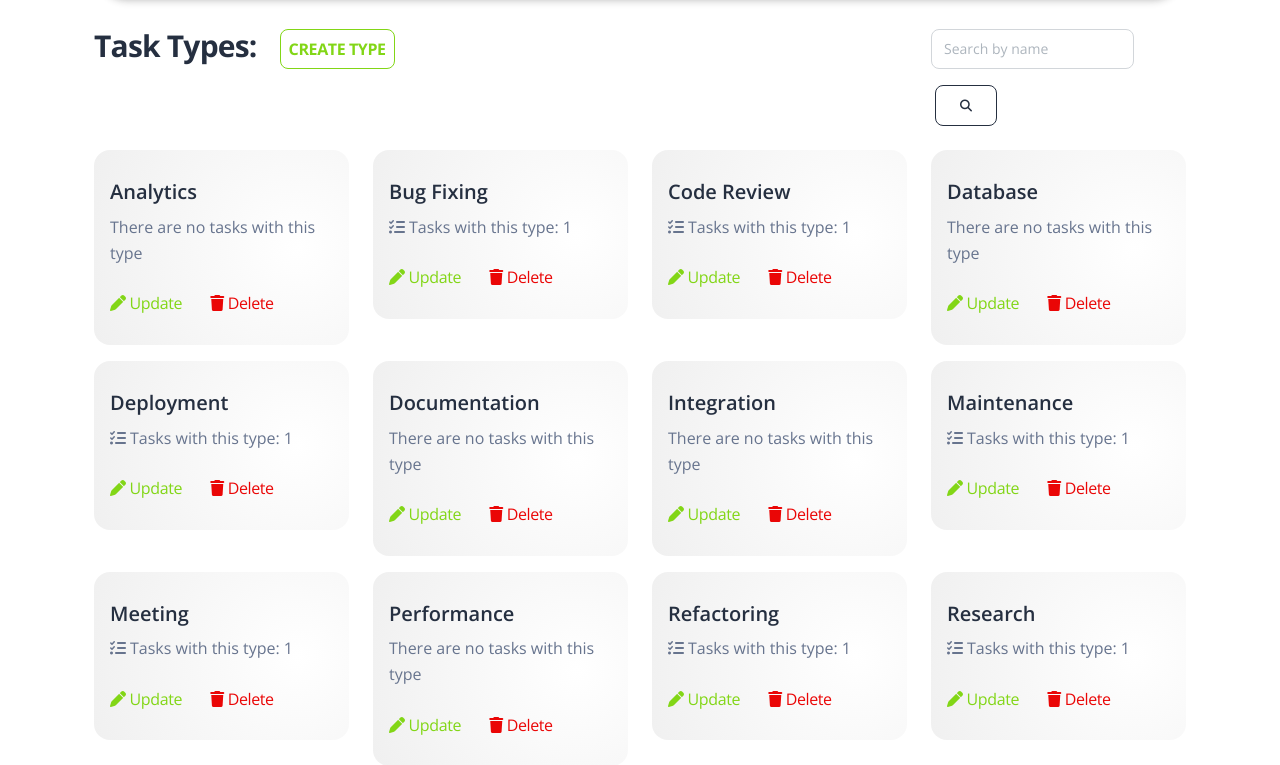
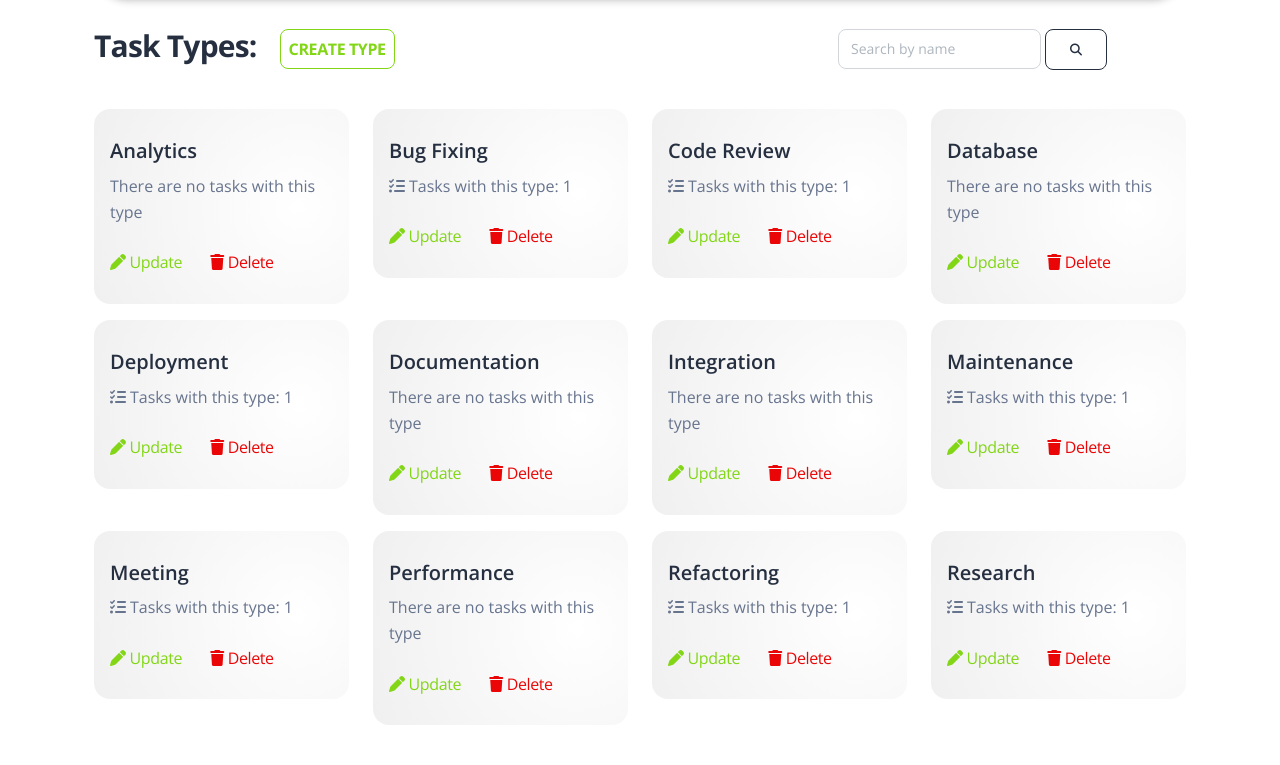
Before and after one commit to ArtemLeo/it-company-task-manager, a Django app: page /task_types/ in a window 1280 px wide. Shown: the part 83-848 px from the top of the page. Run offline with Django 5.2, Linux system fonts and the light colour scheme; a user stored in the database is signed in; data comes from the database, SQL or seed files in the repository; some libraries are stand-ins or nearby versions.

Commit message:
changed templates settings for more flexibility when working on different screen extensions

```diff
--- a/templates/task_manager/index.html
+++ b/templates/task_manager/index.html
@@ -14,7 +14,7 @@
          style="background-image: url('{{ ASSETS_ROOT }}/img/background_home_01.jpg')">
       <div class="container">
         <div class="row">
-          <div class="col-lg-7 text-center mx-auto">
+          <div class="col-lg-8 text-center mx-auto">
             <h1 class="fw-bold text-black-100 p-2 bg-gradient-faded-success-vertical bg-body rounded">Manage Projects in One Place</h1>
             <p class="fw-bolder text-black-100  p-1 bg-gradient-faded-success-vertical mt-3 bg-body rounded font-monospace">
               Plan and manage all your team's tasks in one flexible platform
--- a/templates/task_manager/position_list.html
+++ b/templates/task_manager/position_list.html
@@ -9,13 +9,13 @@
   <section class="py-7">
     <div class="container">
       <div class="row">
-        <div class="col-lg-9">
+        <div class="col-lg-5">
           <h3>Positions:
             <a href="{% url 'task_manager:position-create' %}"
                class="fs-6 p-2 btn btn-outline-success link-to-page ms-3 mt-3">Create position</a>
           </h3>
         </div>
-        <div class="col-3">
+        <div class="col-lg-4 offset-lg-3">
           {% include "includes/search_form.html" %}
         </div>
       </div>
--- a/templates/task_manager/task_detail.html
+++ b/templates/task_manager/task_detail.html
@@ -7,7 +7,7 @@
 {% block content %}
   {% include "includes/navigation-light.html" %}
   <section class="py-7 min-height-600">
-    <div class="container w-75">
+    <div class="container">
       <div class="row">
         <div class="col-lg-9">
           <h2 class="mb-4 mt-4">{{ task.name }}:</h2>
--- a/templates/task_manager/task_list.html
+++ b/templates/task_manager/task_list.html
@@ -9,13 +9,13 @@
   <section class="py-7">
     <div class="container">
       <div class="row">
-        <div class="col-lg-9">
+        <div class="col-lg-5">
           <h3>Task List:
             <a href="{% url 'task_manager:task-create' %}"
                class="fs-6 p-2 btn btn-outline-success link-to-page ms-3 mt-3">Create task</a>
           </h3>
         </div>
-        <div class="col-3 text-right">
+        <div class="col-lg-4 offset-lg-3">
           {% include "includes/search_form.html" %}
         </div>
       </div>
--- a/templates/task_manager/task_type_list.html
+++ b/templates/task_manager/task_type_list.html
@@ -9,13 +9,13 @@
   <section class="py-7">
     <div class="container">
       <div class="row">
-        <div class="col-lg-9">
-          <h3 class="mb-5">Task Types:
+        <div class="col-lg-5">
+          <h3 class="mb-3">Task Types:
             <a href="{% url 'task_manager:task-type-create' %}"
                class="fs-6 p-2 btn btn-outline-success link-to-page ms-3 mt-3">Create type</a>
           </h3>
         </div>
-        <div class="col-3">
+        <div class="col-lg-4 offset-lg-3">
           {% include "includes/search_form.html" %}
         </div>
       </div>
--- a/templates/task_manager/worker_detail.html
+++ b/templates/task_manager/worker_detail.html
@@ -6,7 +6,7 @@
 
 {% block content %}
   {% include "includes/navigation-light.html" %}
-  <section class="py-7  min-height-600">
+  <section class="py-7 ">
     <div class="container w-75">
       <div class="row">
         <div class="col-lg-6">
--- a/templates/task_manager/worker_form.html
+++ b/templates/task_manager/worker_form.html
@@ -8,7 +8,7 @@
 {% block content %}
   {% include "includes/navigation-light.html" %}
   <section class="py-7">
-    <div class="container w-50">
+    <div class="container w-75">
       <div class="row">
         <div class="col-lg-6">
           <h3 class="mt-3">{{ object|yesno:"Update worker's information:,Create new worker:" }}</h3>
--- a/templates/task_manager/worker_list.html
+++ b/templates/task_manager/worker_list.html
@@ -9,13 +9,13 @@
   <section class="py-7">
     <div class="container">
       <div class="row">
-        <div class="col-lg-9">
+        <div class="col-lg-5">
           <h3>Workers:
             <a href="{% url 'task_manager:worker-create' %}"
                class="fs-6 p-2 btn btn-outline-success link-to-page ms-3 mt-3">Create worker</a>
           </h3>
         </div>
-        <div class="col-3">
+        <div class="col-lg-4 offset-lg-3">
           {% include "includes/search_form.html" %}
         </div>
       </div>
```
Also changed, not shown: README.md.
